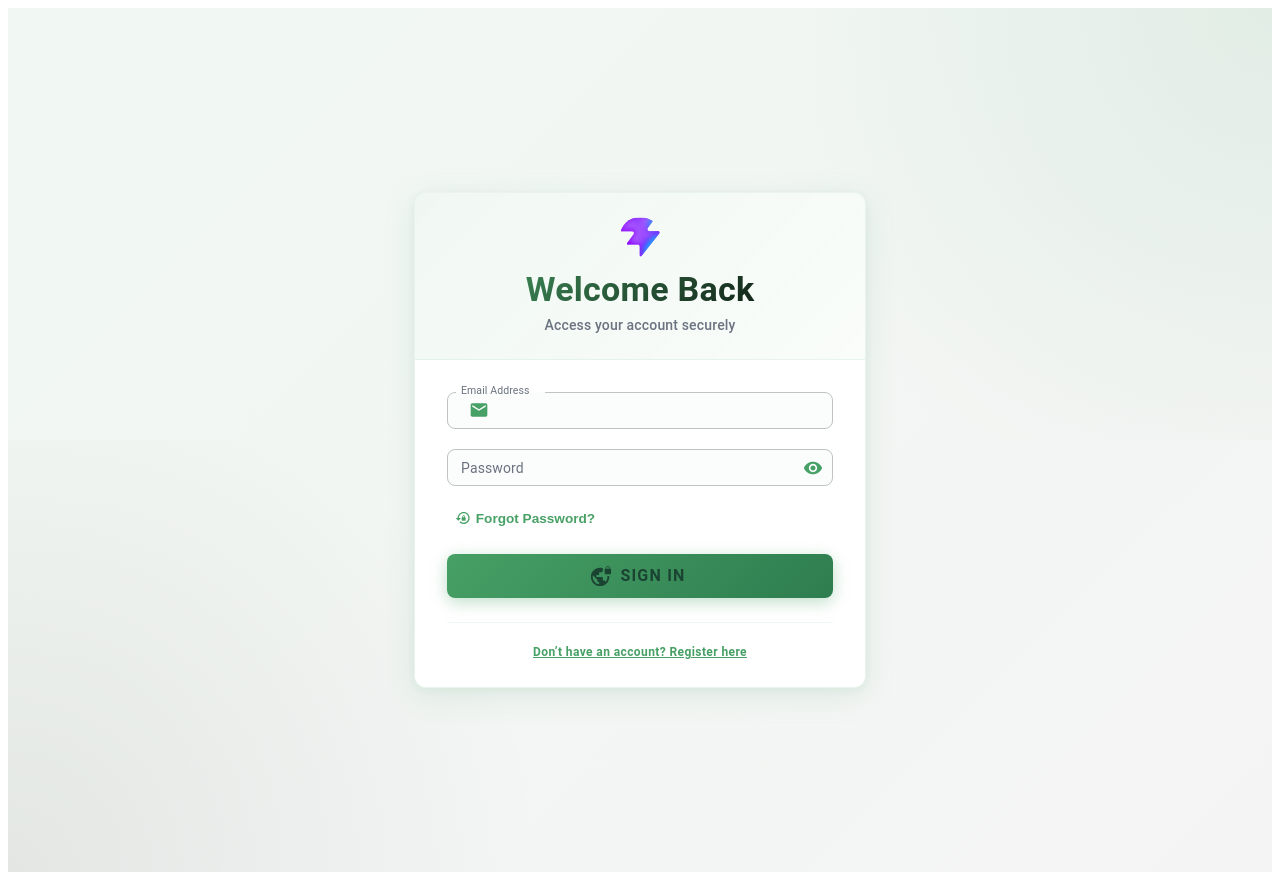
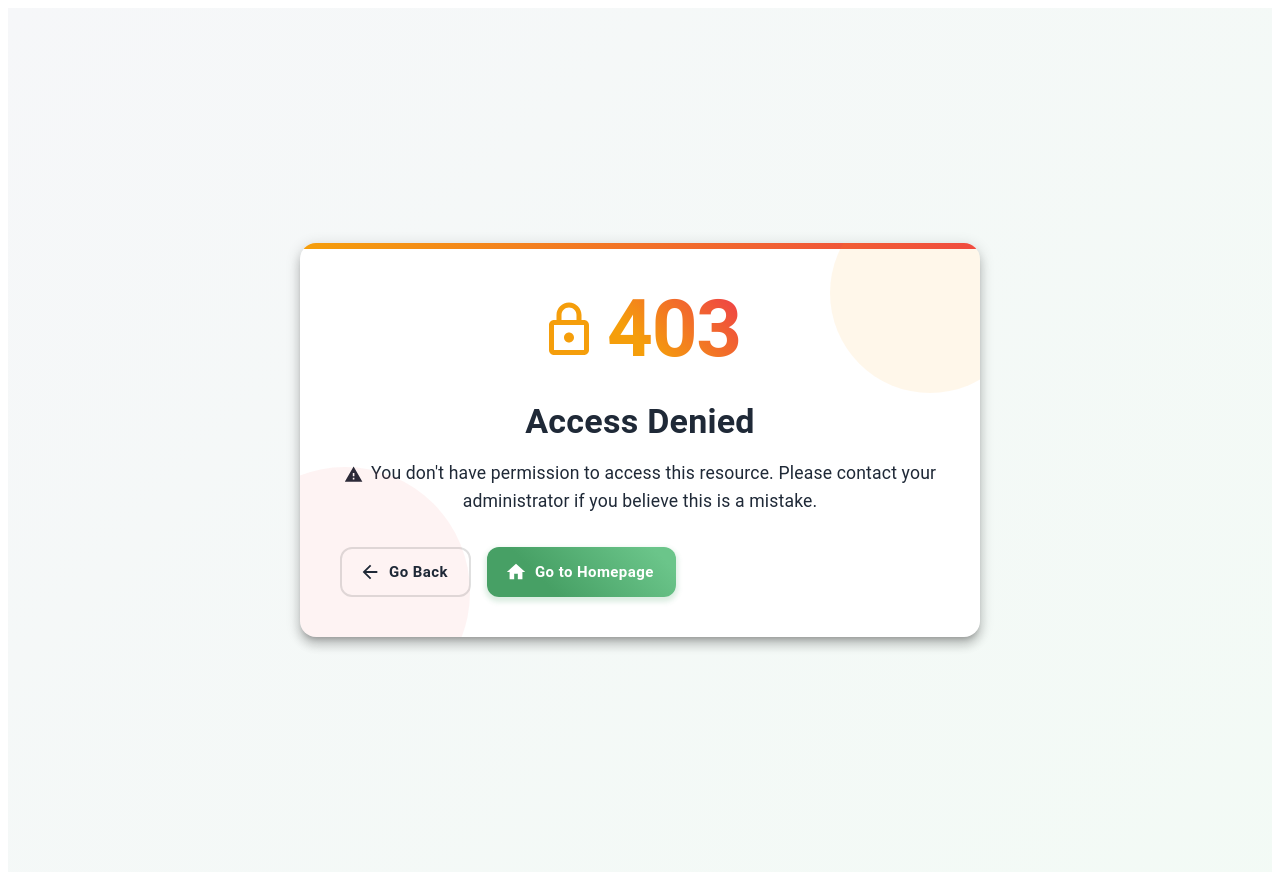
Before and after one commit to Muhammed-shamal/Doctor-Appointment-Booking-Client, a React (Vite) app: page /unauthorized in a window 1280 px wide. Before the commit this address led to /login. Built offline with nearby package versions, Linux system fonts and the light colour scheme; no server answers; sample sign-in values are in the browser's storage.

Commit message:
created unauhtorized ui

```diff
--- a/src/App.jsx
+++ b/src/App.jsx
@@ -8,17 +8,23 @@ import Footer from "./components/Dashboard/Footer";
 import Dashboard from "./features/dashboard/dashboard";
 import NotFound from "./features/NotFound";
 import Register from "./features/auth/registerForm";
-import { getMyRefresh } from "./features/auth/authThunks";
+import { refreshTokenOnLoad } from "./features/auth/authThunks";
 import { useEffect } from "react";
+import Unauthorized from "./features/Unauthorized";
 
 function App() {
-  const { accessToken } = useSelector((state) => state.auth);
-
   const dispatch = useDispatch();
+  const { accessToken, user, loading } = useSelector((state) => state.auth);
 
   useEffect(() => {
-    dispatch(getMyRefresh());
-  }, []);
+    // Try to refresh token on app load
+    // This only makes ONE request regardless of how many components
+    dispatch(refreshTokenOnLoad());
+  }, [dispatch]);
+
+  if (loading) {
+    return <div>Loading application...</div>;
+  }
 
   return (
     <BrowserRouter>
@@ -30,6 +36,16 @@ function App() {
         <Route
           path="/register"
           element={accessToken ? <Navigate to="/" /> : <Register />}
+        />
+        <Route
+          path="/unauthorized"
+          element={
+            !user || user.role !== "admin" ? (
+              <Unauthorized />
+            ) : (
+              <Navigate to="/" />
+            )
+          }
         />
 
         <Route element={<PrivateRoute token={accessToken} />}>
--- /dev/null
+++ b/src/features/Unauthorized.jsx
@@ -0,0 +1,197 @@
+import {
+  Box,
+  Typography,
+  Button,
+  Stack,
+  Paper,
+  useTheme,
+  useMediaQuery
+} from '@mui/material';
+import {
+  ArrowBack,
+  LockOutlined,
+  Home,
+  Warning
+} from '@mui/icons-material';
+import { useNavigate } from 'react-router-dom';
+
+const Unauthorized = () => {
+  const navigate = useNavigate();
+  const theme = useTheme();
+  const isMobile = useMediaQuery(theme.breakpoints.down('sm'));
+
+  return (
+    <Box
+      sx={{
+        minHeight: '100vh',
+        display: 'flex',
+        alignItems: 'center',
+        justifyContent: 'center',
+        background: `linear-gradient(135deg, ${theme.palette.background.default} 0%, ${theme.palette.primary.light}15 100%)`,
+        px: 2,
+        py: 4,
+      }}
+    >
+      <Paper
+        elevation={8}
+        sx={{
+          p: { xs: 3, sm: 5 },
+          maxWidth: 600,
+          width: '100%',
+          borderRadius: 4,
+          textAlign: 'center',
+          background: theme.palette.background.paper,
+          position: 'relative',
+          overflow: 'hidden',
+          '&::before': {
+            content: '""',
+            position: 'absolute',
+            top: 0,
+            left: 0,
+            right: 0,
+            height: 6,
+            background: `linear-gradient(90deg, ${theme.palette.warning.main}, ${theme.palette.error.main})`,
+          }
+        }}
+      >
+        {/* Decorative elements */}
+        <Box
+          sx={{
+            position: 'absolute',
+            top: -50,
+            right: -50,
+            width: 200,
+            height: 200,
+            borderRadius: '50%',
+            backgroundColor: `${theme.palette.warning.main}15`,
+            zIndex: 0,
+          }}
+        />
+        <Box
+          sx={{
+            position: 'absolute',
+            bottom: -80,
+            left: -80,
+            width: 250,
+            height: 250,
+            borderRadius: '50%',
+            backgroundColor: `${theme.palette.error.main}10`,
+            zIndex: 0,
+          }}
+        />
+
+        <Box position="relative" zIndex={1}>
+          {/* 403 Icon */}
+          <Box
+            sx={{
+              display: 'flex',
+              justifyContent: 'center',
+              alignItems: 'center',
+              mb: 3,
+            }}
+          >
+            <LockOutlined
+              sx={{
+                fontSize: 60,
+                color: theme.palette.warning.main,
+                mr: 1
+              }}
+            />
+            <Typography
+              variant="h1"
+              sx={{
+                fontSize: { xs: 60, sm: 80 },
+                fontWeight: 'bold',
+                background: `linear-gradient(45deg, ${theme.palette.warning.main} 30%, ${theme.palette.error.main} 90%)`,
+                backgroundClip: 'text',
+                textFillColor: 'transparent',
+                WebkitBackgroundClip: 'text',
+                WebkitTextFillColor: 'transparent',
+              }}
+            >
+              403
+            </Typography>
+          </Box>
+
+          {/* Title */}
+          <Typography
+            variant="h4"
+            sx={{
+              fontWeight: 'bold',
+              mb: 2,
+              color: theme.palette.text.primary
+            }}
+          >
+            Access Denied
+          </Typography>
+
+          {/* Description */}
+          <Typography
+            variant="body1"
+            color={theme.palette.text.secondary}
+            sx={{
+              mb: 4,
+              fontSize: { xs: '1rem', sm: '1.1rem' },
+              lineHeight: 1.6
+            }}
+          >
+            <Warning sx={{ verticalAlign: 'middle', mr: 1, fontSize: '1.2rem' }} />
+            You don't have permission to access this resource.
+            Please contact your administrator if you believe this is a mistake.
+          </Typography>
+
+          {/* Action Buttons */}
+          <Stack
+            direction={isMobile ? "column" : "row"}
+            spacing={2}
+            justifyContent="center"
+          >
+            <Button
+              variant="outlined"
+              size="large"
+              startIcon={<ArrowBack />}
+              onClick={() => navigate(-1)}
+              sx={{
+                borderRadius: 3,
+                py: 1.2,
+                textTransform: 'none',
+                fontWeight: 'bold',
+                borderWidth: 2,
+                color: theme.palette.text.primary,
+                borderColor: theme.palette.divider,
+                '&:hover': {
+                  borderWidth: 2,
+                  backgroundColor: `${theme.palette.action.hover}`,
+                }
+              }}
+            >
+              Go Back
+            </Button>
+
+            <Button
+              variant="contained"
+              size="large"
+              startIcon={<Home />}
+              onClick={() => navigate('/')}
+              sx={{
+                borderRadius: 3,
+                py: 1.2,
+                textTransform: 'none',
+                fontWeight: 'bold',
+                background: `linear-gradient(45deg, ${theme.palette.primary.main} 30%, ${theme.palette.primary.light} 90%)`,
+                boxShadow: `0 3px 5px 2px ${theme.palette.primary.main}30`,
+                '&:hover': {
+                  background: `linear-gradient(45deg, ${theme.palette.primary.dark} 30%, ${theme.palette.primary.main} 90%)`,
+                }
+              }}
+            >
+              Go to Homepage
+            </Button>
+          </Stack>
+        </Box>
+      </Paper>
+    </Box>
+  );
+};
+
+export default Unauthorized;
--- a/src/features/auth/authSlice.js
+++ b/src/features/auth/authSlice.js
@@ -1,22 +1,15 @@
 import { createSlice } from "@reduxjs/toolkit";
-import { forgotPassword, getMyRefresh, loginUser, registerUser } from "./authThunks";
+import {
+  forgotPassword,
+  loginUser,
+  refreshTokenOnLoad,
+  registerUser,
+} from "./authThunks";
+import authService from "../../api/auth";
 import { LoacalVariables, setLocalValues } from "../../common/commonFunction";
 
-const userStorage = localStorage.getItem("user");
-
-let userFromStorage = null;
-
-if (userStorage && userStorage !== "undefined" && userStorage !== "null") {
-  try {
-    userFromStorage = JSON.parse(userStorage);
-  } catch (error) {
-    console.error("Invalid user data:", error);
-    localStorage.removeItem("user");
-  }
-}
-
 const initialState = {
-  user: userFromStorage,
+  user: null,
   accessToken: null,
 
   loading: false,
@@ -28,17 +21,14 @@ const authSlice = createSlice({
   name: "auth",
   initialState,
   reducers: {
-    // SET NEW ACCESS TOKEN
-    setAccessToken: (state, action) => {
-      state.accessToken = action.payload;
-    },
-
     // LOGOUT
     logout: (state) => {
       state.user = null;
       state.accessToken = null;
 
+      authService.clearAuth();
       localStorage.clear();
+      sessionStorage.clear();
     },
 
     clearAuthError: (state) => {
@@ -53,7 +43,7 @@ const authSlice = createSlice({
   extraReducers: (builder) => {
     builder
 
-      // REGISTER
+      //register
       .addCase(registerUser.pending, (state) => {
         state.loading = true;
         state.error = null;
@@ -72,7 +62,7 @@ const authSlice = createSlice({
         state.error = action.payload;
       })
 
-      // LOGIN
+      //login
       .addCase(loginUser.pending, (state) => {
         state.loading = true;
         state.error = null;
@@ -92,8 +82,6 @@ const authSlice = createSlice({
 
         state.user = user;
         state.accessToken = accessToken;
-
-        localStorage.setItem("user", JSON.stringify(user));
 
         setLocalValues(LoacalVariables.UserId, user.id || "");
 
@@ -115,7 +103,7 @@ const authSlice = createSlice({
         state.error = action.payload;
       })
 
-      // FORGOT PASSWORD
+      // forgot password
       .addCase(forgotPassword.pending, (state) => {
         state.loading = true;
         state.error = null;
@@ -132,18 +120,49 @@ const authSlice = createSlice({
         state.error = action.payload;
       })
 
-      .addCase(getMyRefresh.pending, (state, action) => {
+      // refresh token
+      .addCase(refreshTokenOnLoad.pending, (state) => {
         state.loading = true;
         state.error = null;
       })
-      .addCase(getMyRefresh.fulfilled, (state, action) => {
+      .addCase(refreshTokenOnLoad.fulfilled, (state, action) => {
+        if (action.payload) {
+          const payload = action.payload.data;
+
+          state.loading = false;
+
+          const user = payload.user;
+
+          // access token
+          const accessToken = payload.accessToken;
+
+          const message = action.payload.message;
+
+          state.user = user;
+          state.accessToken = accessToken;
+
+          setLocalValues(LoacalVariables.UserId, user.id || "");
+
+          setLocalValues(LoacalVariables.UserType, user.role || "patient");
+
+          setLocalValues(LoacalVariables.Name, user.username || "");
+
+          setLocalValues(LoacalVariables.Email, user.email || "");
+
+          setLocalValues(LoacalVariables.Phone, user.phone || "");
+
+          setLocalValues(LoacalVariables.Address, "");
+        }
         state.loading = false;
-        state.accessToken = action.payload.data.accessToken;
-        state.user = action.payload.data.user;
       })
-      .addCase(getMyRefresh.rejected, (state, action) => {
+      .addCase(refreshTokenOnLoad.rejected, (state, action) => {
         state.loading = false;
-        state.error = action.payload;
+        state.user = null;
+        state.accessToken = null;
+        // Don't set error for session expiration, it's not an error
+        if (action.payload !== null) {
+          state.error = action.payload;
+        }
       });
   },
 });
--- a/src/features/dashboard/dashboardThunk.js
+++ b/src/features/dashboard/dashboardThunk.js
@@ -1,17 +1,18 @@
 import { createAsyncThunk } from "@reduxjs/toolkit";
 import axiosInstance from "../../api/axiosInstance";
 
-// GET Dashboard Summary -> user/dashboard/summary/
 export const fetchDashboardData = createAsyncThunk(
-  "dashboard/fetchDashboardData",
+  "dashboard/summary",
   async (_, { rejectWithValue }) => {
     try {
-      const res = await axiosInstance.get("user/dashboard/summary/");
-      console.log("🖥️ Dashboard summary response", res.data);
-      return res.data.data; // Return only the data object (kpis + tables)
+      const res = await axiosInstance.get("/dashboard/summary");
+      console.log(" Dashboard summary response", res.data);
+      return res.data;
     } catch (error) {
-      console.error("❌ Fetch dashboard error:", error.response?.data);
-      return rejectWithValue(error.response?.data?.message || "Dashboard fetch failed!");
+      console.error("Fetch dashboard error:", error.response?.data);
+      return rejectWithValue(
+        error.response?.data?.message || "Dashboard fetch failed!",
+      );
     }
-  }
+  },
 );
```
Also changed, not shown: src/features/auth/authThunks.js (+23 -19 lines).
